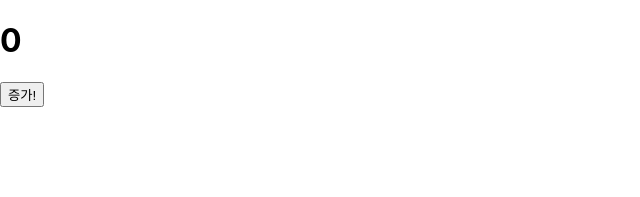
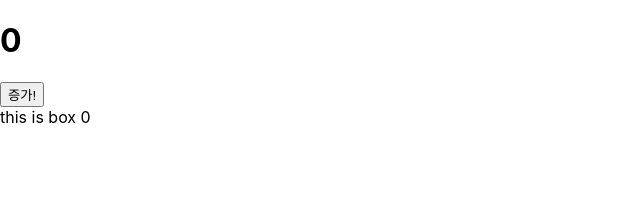
Before and after one commit to choijongan/Redux-Study, a React (Create React App) app in the folder redux-practice/: page / in a window 1280 px wide. Shown: the top 197 px of the page, without its empty margins (0-640 px from the left). Built offline with nearby package versions, Linux system fonts and the light colour scheme.

Commit message:
Box만들어서 count부르기

```diff
--- a/redux-practice/src/App.js
+++ b/redux-practice/src/App.js
@@ -2,6 +2,7 @@ import logo from './logo.svg';
 import './App.css';
 import { useState } from 'react';
 import { useDispatch, useSelector } from 'react-redux'
+import Box from './component/Box';
 
 function App() {
   const count = useSelector(state=>state.count)
@@ -15,6 +16,7 @@ function App() {
     <div>
       <h1>{count}</h1>
       <button onClick={increase}>증가!</button>
+      <Box />
     </div>
   );
 }
--- /dev/null
+++ b/redux-practice/src/component/Box.js
@@ -0,0 +1,11 @@
+import React from 'react'
+import { useSelector } from 'react-redux'
+
+const Box = () => {
+    let count = useSelector((state)=> state.count)
+  return (
+    <div>this is box {count}</div>
+  )
+}
+
+export default Box
```
